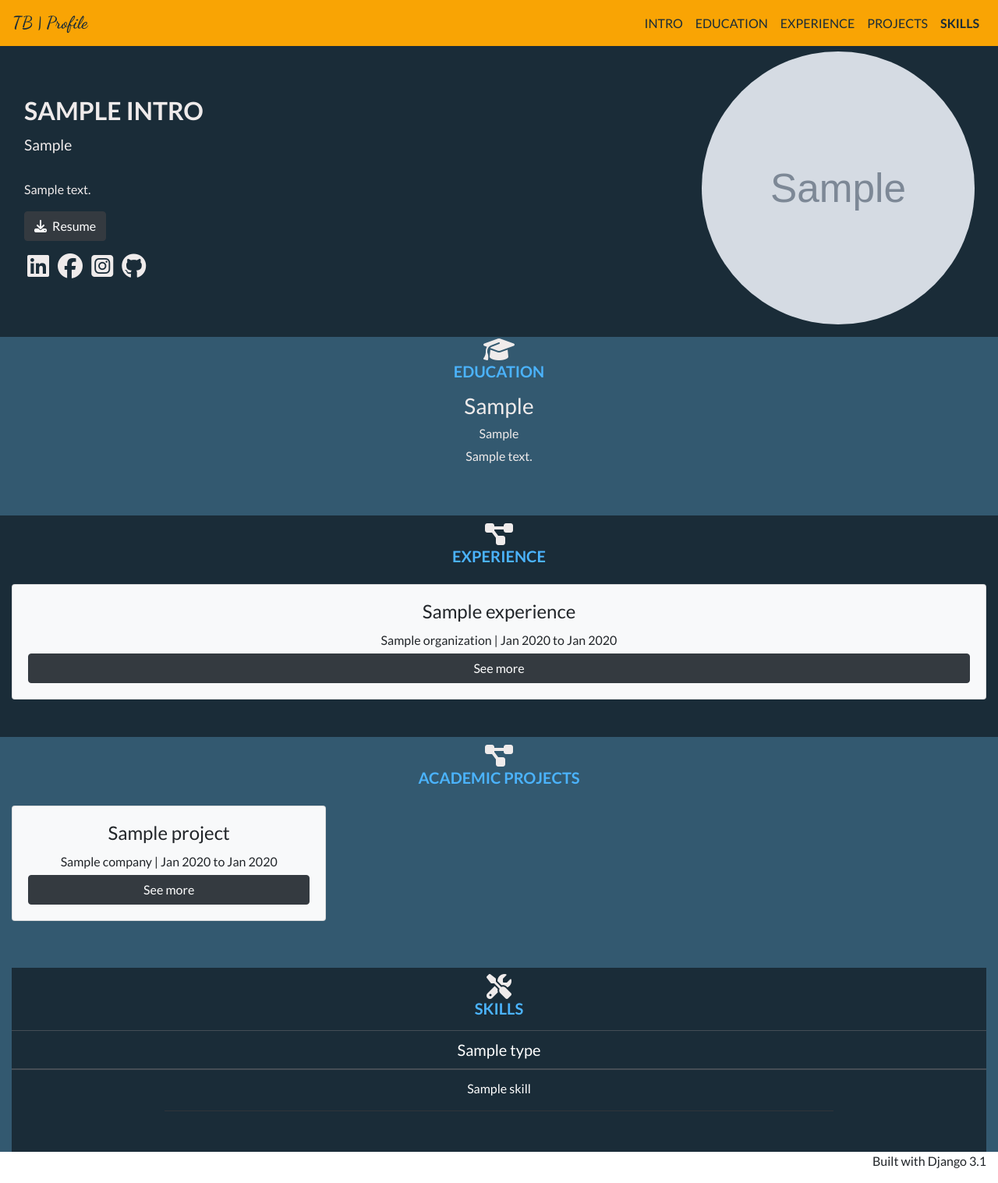
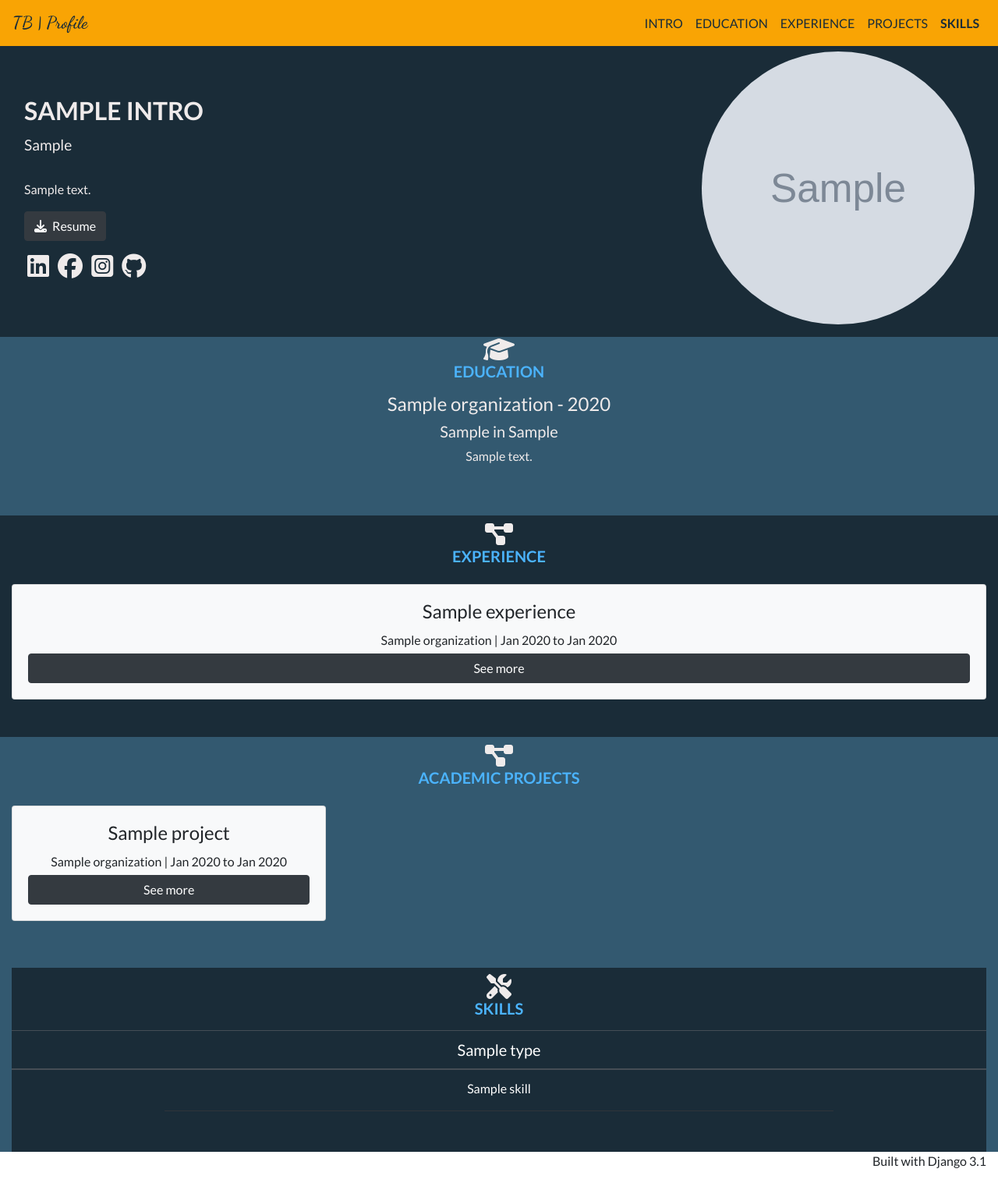
Before and after one commit to tbaindur/personal-website-django, a Django app: template bio/templates/bio/Index.html in a window 1280 px wide. Shown: the whole page at 78% size. Run offline with Django 3.2, Linux system fonts and the light colour scheme; tables that the repository leaves empty hold one stand-in row (values such as "Sample post"); the template is opened without the code that fills it: values that come from a table or form of the project are taken from there, most other values are stand-ins (such as "Sample title", 1, 10 or a date in 2020); grey boxes marked "Sample" are stand-in pictures; parts of the project's set-up code (start-up, migrations or seed data) failed here and were passed over; some libraries are stand-ins or nearby versions.

Commit message:
Increased Modal size, changed Education tile layout, fixed project tile layout

```diff
--- a/bio/templates/bio/Index.html
+++ b/bio/templates/bio/Index.html
@@ -48,8 +48,9 @@
         {% for e in education %}
         <div class="col-md">
             <div class="education-tile">
-                <h3 class="text-center">{{e.degree}}</h3>
-                <h6 class="text-center">{{e.major}}</h6>
+                <h4 class="text-center">{{e.university.name}} - {{ e.end_date|date:'Y' }}</h4>
+                <h5 class="text-center">{{e.degree}} in {{ e.major }}</h5>
+                <!-- <h6 class="text-center"></h6> -->
                 <p class="text-center">{{e.summary}}</p>
             </div>
         </div>
@@ -83,7 +84,7 @@
         </div>
 
         <div class="modal fade modal-detail" id="exp-{{ e.start_date|date:'Y-n' }}">
-            <div class="modal-dialog modal-dialog-centered modal-dialog-scrollable">
+            <div class="modal-dialog modal-lg modal-dialog-centered modal-dialog-scrollable">
                 <div class="modal-content">
                     <div class="modal-header">
                         <h4 class="modal-title">{{ e.title }}</h4>
@@ -117,14 +118,14 @@
         <div class="card bg-light">
             <div class="card-body text-center d-flex flex-column">
                 <h4 class="card-title">{{ p.title }}</h4>
-                {% with end_date=e.end_date|date:'M Y' %}
-                    <h6 class="card-text">{{ e.company.name }} | {{ e.start_date|date:'M Y' }} to {{ end_date|default:'Present' }}</h6>
+                {% with end_date=p.end_date|date:'M Y' %}
+                    <h6 class="card-text">{{ p.organization.name }} | {{ p.start_date|date:'M Y' }} to {{ end_date|default:'Present' }}</h6>
                 {% endwith %}
                 <btn class="btn btn-dark mt-auto" data-toggle="modal" data-target="#project-{{ p.start_date|date:'Y-n' }}">See more</btn>
             </div>
         </div>
         <div class="modal fade modal-detail" id="project-{{ p.start_date|date:'Y-n' }}">
-            <div class="modal-dialog modal-dialog-centered modal-dialog-scrollable">
+            <div class="modal-dialog modal-lg modal-dialog-centered modal-dialog-scrollable">
                 <div class="modal-content">
                     <div class="modal-header">
                         <h4 class="modal-title">{{ p.title }}</h4>
```
